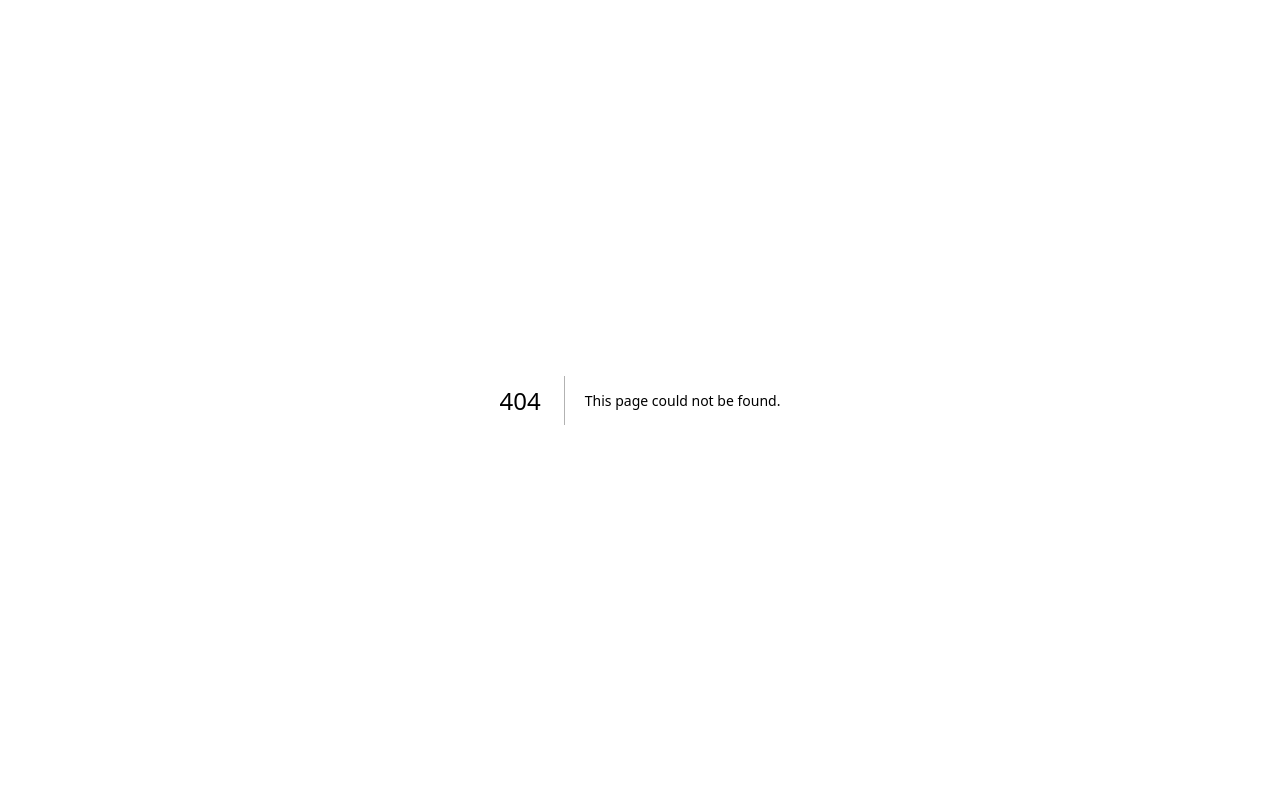
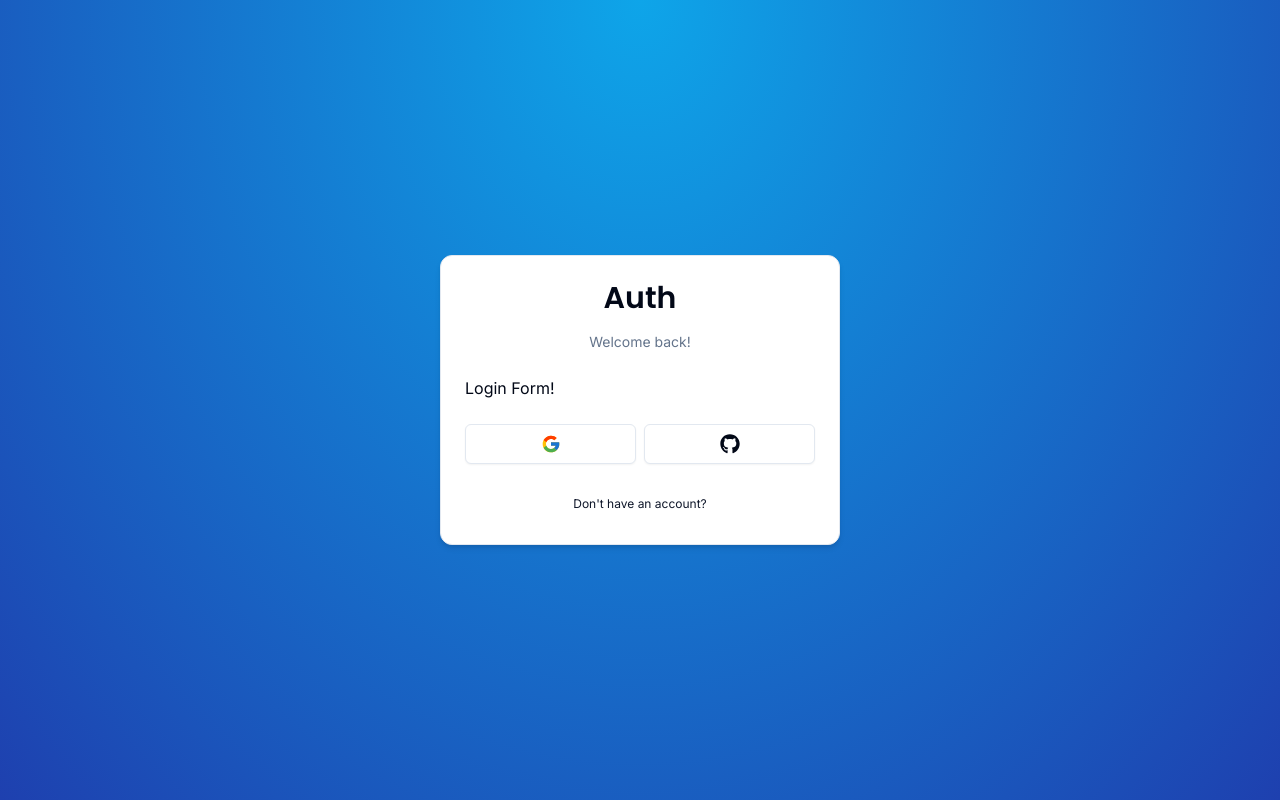
Before and after one commit to DennohKim/complete-nextAuthv5, a Next.js app: page /auth/login in a window 1280 px wide. Before the commit this address had no page. Built offline with nearby package versions, Linux system fonts and the light colour scheme.

Commit message:
card wrapper

```diff
--- /dev/null
+++ b/app/auth/layout.tsx
@@ -0,0 +1,11 @@
+import React from 'react'
+
+const AuthLayout = ({children}: {children: React.ReactNode}) => {
+  return (
+    <div className='h-screen flex items-center justify-center bg-[radial-gradient(ellipse_at_top,_var(--tw-gradient-stops))] from-sky-500 to-blue-800'>
+      {children}
+    </div>
+  );
+}
+
+export default AuthLayout
--- /dev/null
+++ b/app/auth/login/page.tsx
@@ -0,0 +1,10 @@
+import { LoginForm } from '@/components/auth/login-form'
+import React from 'react'
+
+const Loginpage = () => {
+  return (
+	<LoginForm />
+  )
+}
+
+export default Loginpage
--- a/app/page.tsx
+++ b/app/page.tsx
@@ -8,7 +8,7 @@
 
 export default function Home() {
   return (
-    <main className='flex h-full flex-col items-center justify-center bg-[radial-gradient(ellipse_at_top,_var(--tw-gradient-stops))] from-sky-500 to-blue-800'>
+    <main className='flex h-screen flex-col items-center justify-center bg-[radial-gradient(ellipse_at_top,_var(--tw-gradient-stops))] from-sky-500 to-blue-800'>
       <div className='space-y-6 text-center'>
         <h1
           className={cn(
--- /dev/null
+++ b/components/auth/back-button.tsx
@@ -0,0 +1,17 @@
+"use client"
+
+import Link from "next/link";
+import { Button } from "../ui/button"
+
+interface BackButtonProps {
+	href: string;
+	label: string;
+}
+
+export const BackButton = ({href, label}: BackButtonProps) => {
+  return (
+	<Button variant="link" className="font-normal w-full" size="sm" asChild>
+	  <Link href={href}>{label}</Link>
+	</Button>
+  )
+}
--- /dev/null
+++ b/components/auth/card-wrapper.tsx
@@ -0,0 +1,45 @@
+import React from 'react';
+import {
+  Card,
+  CardContent,
+  CardFooter,
+  CardHeader,
+} from '@/components/ui/card';
+import { AuthHeader } from './header';
+import { Social } from '@/components/auth/social';
+import { BackButton } from './back-button';
+
+interface CardWrapperProps {
+  children: React.ReactNode;
+  headerLabel: string;
+  backButtonLabel: string;
+  backButtonHref: string;
+  showSocial?: boolean;
+}
+
+export const CardWrapper = ({
+  children,
+  headerLabel,
+  backButtonHref,
+  backButtonLabel,
+  showSocial,
+}: CardWrapperProps) => {
+  return (
+    <div>
+      <Card className='w-[400px] shadow-md '>
+        <CardHeader>
+          <AuthHeader label={headerLabel} />
+        </CardHeader>
+        <CardContent>{children}</CardContent>
+        {showSocial && (
+          <CardFooter>
+            <Social />
+          </CardFooter>
+        )}
+        <CardFooter>
+          <BackButton href={backButtonHref} label={backButtonLabel} />
+        </CardFooter>
+      </Card>
+    </div>
+  );
+};
--- /dev/null
+++ b/components/auth/header.tsx
@@ -0,0 +1,25 @@
+import { Poppins } from "next/font/google";
+import { cn } from "@/lib/utils";
+
+const font = Poppins({ subsets: ["latin"], weight: ["400", "600"] });
+
+interface AuthHeaderProps {
+	label: string;
+
+}
+
+export const AuthHeader = ({label}: AuthHeaderProps) => {
+	return (
+		<div className="flex flex-col items-center justify-center gap-y-4 w-full">
+			<h1
+				className={cn(
+					"text-3xl font-semibold",
+					font.className
+				)}
+			>
+				Auth
+			</h1>
+			<p className="text-muted-foreground text-sm">{label}</p>
+		</div>
+	)
+}
--- /dev/null
+++ b/components/auth/login-form.tsx
@@ -0,0 +1,15 @@
+import React from 'react';
+import { CardWrapper } from './card-wrapper';
+
+export const LoginForm = () => {
+  return (
+    <CardWrapper
+      headerLabel='Welcome back!'
+      backButtonLabel="Don't have an account?"
+      backButtonHref='/auth/register'
+      showSocial
+    >
+      Login Form!
+    </CardWrapper>
+  );
+};
--- /dev/null
+++ b/components/auth/social.tsx
@@ -0,0 +1,18 @@
+"use client"
+
+import { FcGoogle } from "react-icons/fc";
+import { FaGithub } from "react-icons/fa";
+import { Button } from "../ui/button"
+
+export const Social = () => {
+  return (
+    <div className='flex items-center w-full gap-x-2'>
+      <Button size='lg' className='w-full' variant='outline' onClick={() => {}}>
+        <FcGoogle className='h-5 w-5' />
+      </Button>
+      <Button size='lg' className='w-full' variant='outline' onClick={() => {}}>
+        <FaGithub className='h-5 w-5' />
+      </Button>
+    </div>
+  );
+}
--- /dev/null
+++ b/components/ui/card.tsx
@@ -0,0 +1,76 @@
+import * as React from "react"
+
+import { cn } from "@/lib/utils"
+
+const Card = React.forwardRef<
+  HTMLDivElement,
+  React.HTMLAttributes<HTMLDivElement>
+>(({ className, ...props }, ref) => (
+  <div
+    ref={ref}
+    className={cn(
+      "rounded-xl border bg-card text-card-foreground shadow",
+      className
+    )}
+    {...props}
+  />
+))
+Card.displayName = "Card"
+
+const CardHeader = React.forwardRef<
+  HTMLDivElement,
+  React.HTMLAttributes<HTMLDivElement>
+>(({ className, ...props }, ref) => (
+  <div
+    ref={ref}
+    className={cn("flex flex-col space-y-1.5 p-6", className)}
+    {...props}
+  />
+))
+CardHeader.displayName = "CardHeader"
+
+const CardTitle = React.forwardRef<
+  HTMLParagraphElement,
+  React.HTMLAttributes<HTMLHeadingElement>
+>(({ className, ...props }, ref) => (
+  <h3
+    ref={ref}
+    className={cn("font-semibold leading-none tracking-tight", className)}
+    {...props}
+  />
+))
+CardTitle.displayName = "CardTitle"
+
+const CardDescription = React.forwardRef<
+  HTMLParagraphElement,
+  React.HTMLAttributes<HTMLParagraphElement>
+>(({ className, ...props }, ref) => (
+  <p
+    ref={ref}
+    className={cn("text-sm text-muted-foreground", className)}
+    {...props}
+  />
+))
+CardDescription.displayName = "CardDescription"
+
+const CardContent = React.forwardRef<
+  HTMLDivElement,
+  React.HTMLAttributes<HTMLDivElement>
+>(({ className, ...props }, ref) => (
+  <div ref={ref} className={cn("p-6 pt-0", className)} {...props} />
+))
+CardContent.displayName = "CardContent"
+
+const CardFooter = React.forwardRef<
+  HTMLDivElement,
+  React.HTMLAttributes<HTMLDivElement>
+>(({ className, ...props }, ref) => (
+  <div
+    ref={ref}
+    className={cn("flex items-center p-6 pt-0", className)}
+    {...props}
+  />
+))
+CardFooter.displayName = "CardFooter"
+
+export { Card, CardHeader, CardFooter, CardTitle, CardDescription, CardContent }
--- a/package.json
+++ b/package.json
@@ -16,6 +16,7 @@
     "next": "14.0.4",
     "react": "^18",
     "react-dom": "^18",
+    "react-icons": "^4.12.0",
     "tailwind-merge": "^2.2.0",
     "tailwindcss-animate": "^1.0.7"
   },
```
Also changed, not shown: 1 other file (tests, documents, lock files or other folders).
